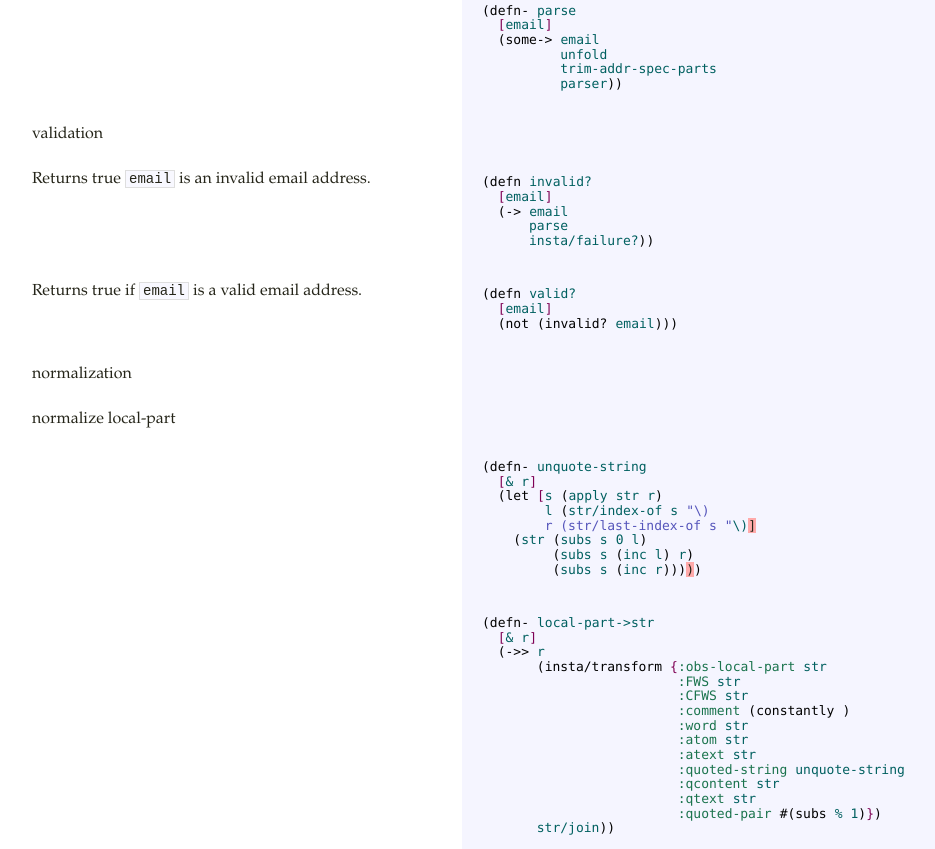
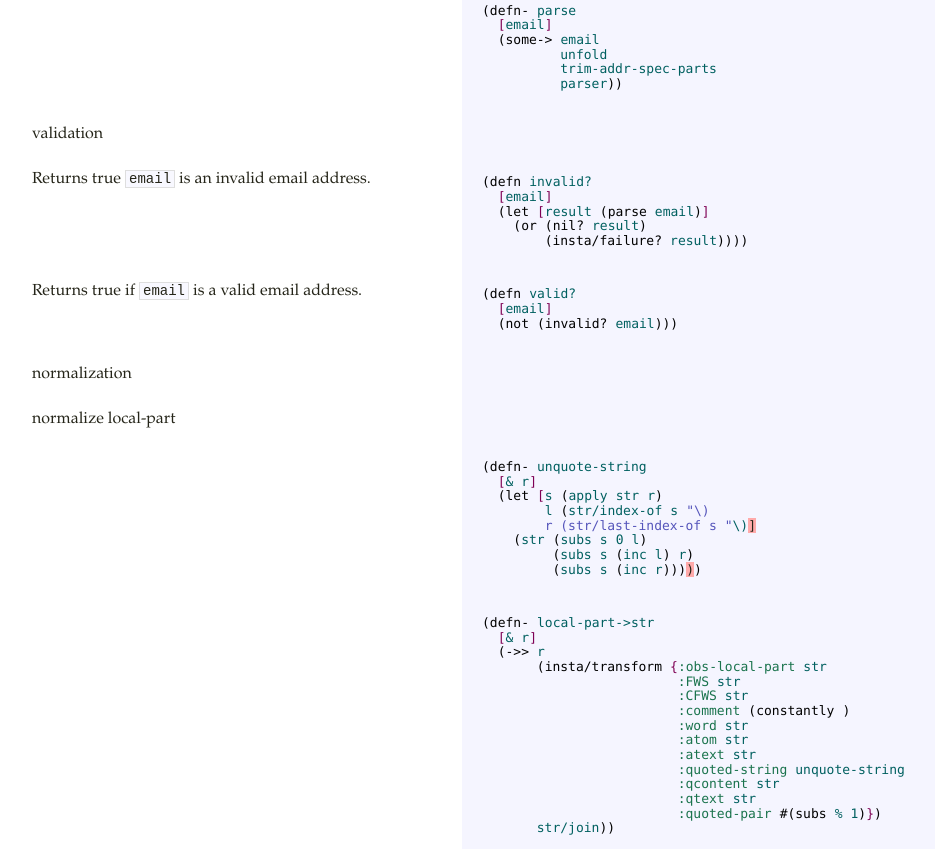
Before and after one commit to 20centaurifux/flimflam, a plain HTML site: page doc/index.html in a window 1280 px wide. Shown: the part 2224-3073 px from the top of the page, without its empty margins (23-958 px from the left). Drawn offline with Linux system fonts and the light colour scheme.

Commit message:
documentation

```diff
--- a/doc/index.html
+++ b/doc/index.html
@@ -2988,9 +2988,9 @@ net.brehaut.ClojureTools = (function (SH) {
 </td><td class="codes"></td></tr><tr><td class="docs"><p>Returns true <code>email</code> is an invalid email address.</p>
 </td><td class="codes"><pre class="brush: clojure">(defn invalid?
   [email]
-  (-&gt; email
-      parse
-      insta/failure?))</pre></td></tr><tr><td class="docs"><p>Returns true if <code>email</code> is a valid email address.</p>
+  (let [result (parse email)]
+    (or (nil? result)
+        (insta/failure? result))))</pre></td></tr><tr><td class="docs"><p>Returns true if <code>email</code> is a valid email address.</p>
 </td><td class="codes"><pre class="brush: clojure">(defn valid?
   [email]
   (not (invalid? email)))</pre></td></tr><tr><td class="docs"><p>normalization</p>
@@ -3086,7 +3086,8 @@ net.brehaut.ClojureTools = (function (SH) {
 </td><td class="codes"></td></tr><tr><td class="docs">
 </td><td class="codes"><pre class="brush: clojure">(defn- quote?
   [s]
-  (re-find #&quot;\p{C}|\s|\&quot;|@&quot; s))</pre></td></tr><tr><td class="docs">
+  (or (empty? s)
+      (re-find #&quot;\p{C}|\s|\&quot;|@&quot; s)))</pre></td></tr><tr><td class="docs">
 </td><td class="codes"><pre class="brush: clojure">(defn- escape-char
   [c]
   (let [n (int c)]
@@ -3106,7 +3107,7 @@ net.brehaut.ClojureTools = (function (SH) {
   (str (escape local-part) \@ domain))</pre></td></tr><tr><td class="docs"><p>Converts <code>email</code> to a uniform format.</p>
 </td><td class="codes"><pre class="brush: clojure">(defn normalize
   [email]
-  (let [result (parse email)]
+  (when-let [result (parse email)]
     (when-not (insta/failure? result)
       (insta/transform {:address address-&gt;str
                         :local-part local-part-&gt;str
```
Also changed, not shown: 1 other file.
